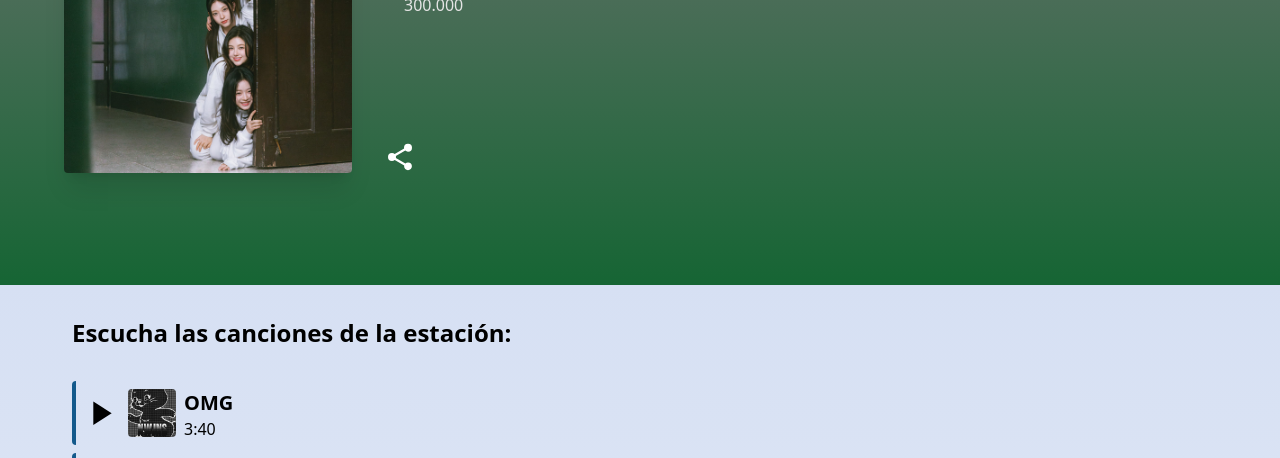
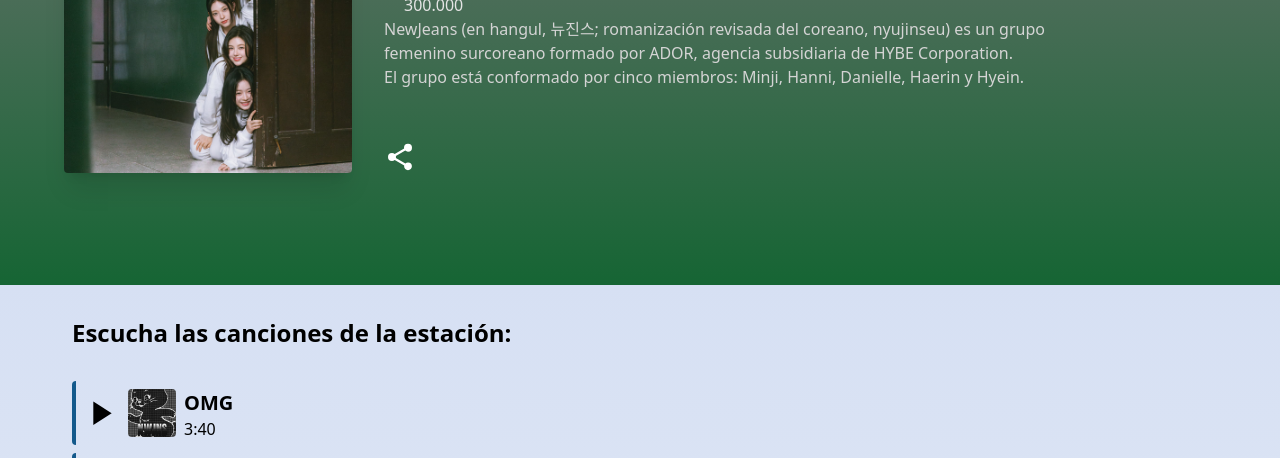
Before and after one commit to arch-fan/music-player, an Astro site: page / in a window 1280 px wide. Shown: the part 291-749 px from the top of the page. Built offline with nearby package versions, Linux system fonts and the light colour scheme; Astro itself is replaced by a stand-in of ours; some icons are missing.

Commit message:
Development

```diff
--- a/src/components/Hero.astro
+++ b/src/components/Hero.astro
@@ -7,7 +7,7 @@
 ---
 
 <section
-  class="w-full bg-gradient-to-b flex min-h-[32rem] from-neutral-500 to-green-800"
+  class="w-full p-4 bg-gradient-to-b flex min-h-[32rem] from-neutral-500 to-green-800"
 >
   <div
     class="max-w-6xl w-full lg:items-stretch items-center min-h-72 m-auto flex flex-col lg:flex-row gap-4 lg:gap-8"
@@ -26,6 +26,12 @@
         <Play className="size-16 lg:size-20" client:load />
       </div>
       <Followers />
+      <p class="text-neutral-300 text-balance line-clamp-4">
+        NewJeans (en hangul, 뉴진스; romanización revisada del coreano,
+        nyujinseu) es un grupo femenino surcoreano formado por ADOR, agencia
+        subsidiaria de HYBE Corporation. El grupo está conformado por cinco
+        miembros: Minji, Hanni, Danielle, Haerin y Hyein.
+      </p>
       <div class="mt-8 lg:mt-auto flex">
         <Share client:load />
       </div>
```
Also changed, not shown: README.md.
